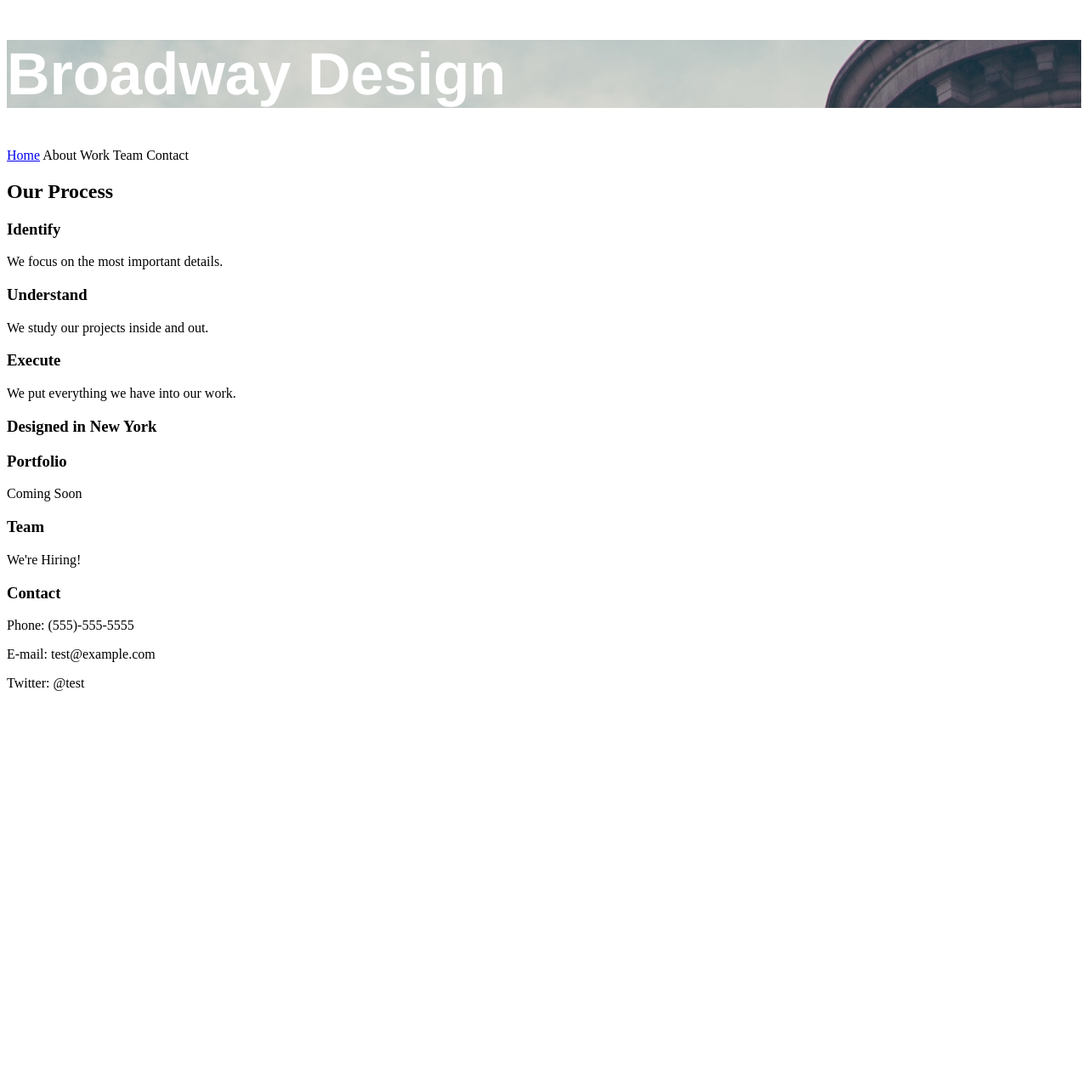
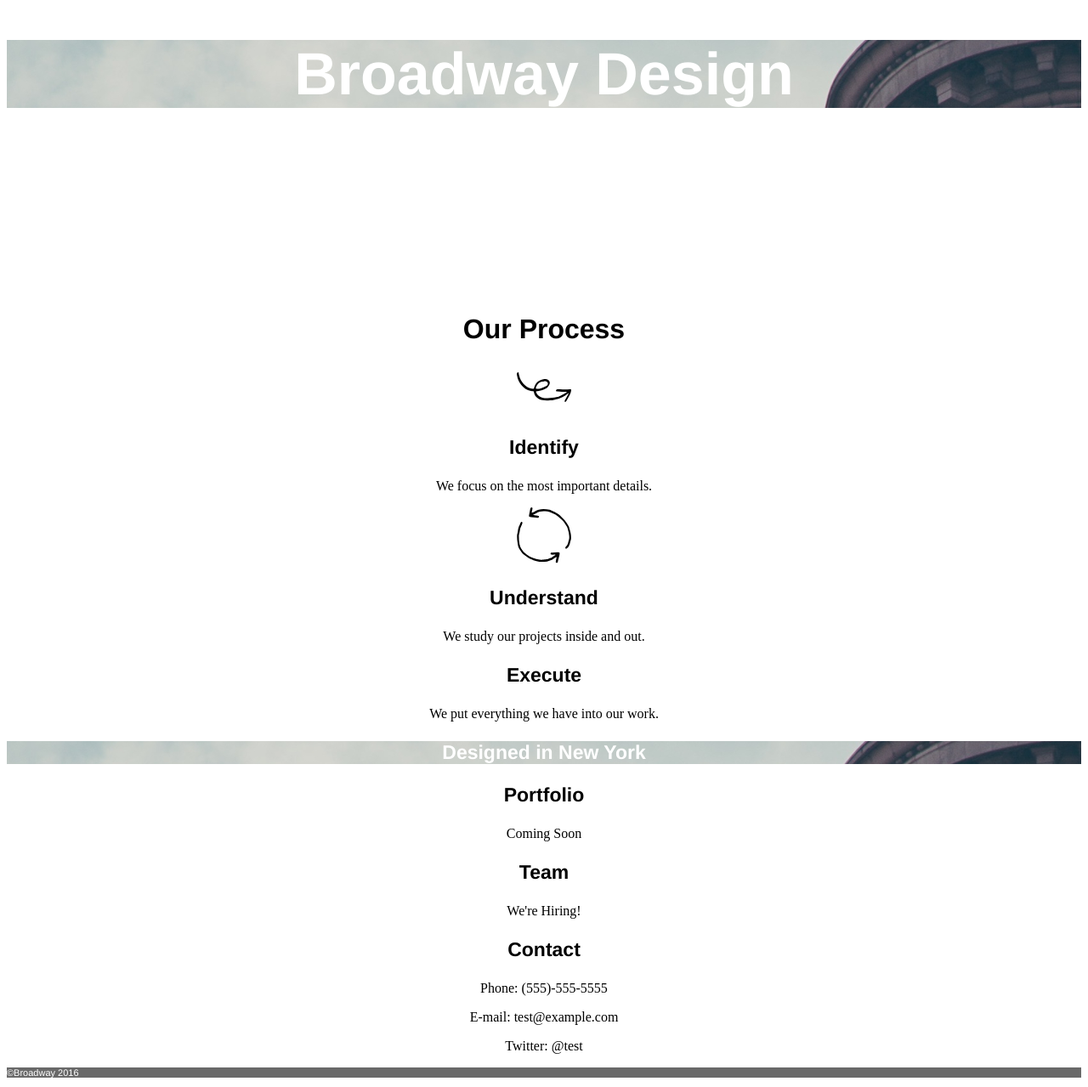
Before and after one commit to dimitri24/Bdesign, a plain HTML site: page index.html in a window 1280 px wide. Shown: the whole page at 85% size. Before the commit the page ends 829 px from the top, so only its background shows below. Drawn offline with Linux system fonts and the light colour scheme; files that its build step writes are made by us from their sources; files whose address does not match are found by name.

Commit message:
Background-img Needs Fixing

```diff
--- a/index.html
+++ b/index.html
@@ -9,23 +9,38 @@ type="text/css" rel="stylesheet">
 
   <body>
 
+    <h1>Broadway Design</h1>
+<!--Finish nav element and link to corresponding sections on page, Expand Banner-->
+    <nav>
+      <p><a href="./index.html">Home</a></p>
+      <p><a href="./index.html">About</a></p>
+      <p><a href="./index.html">Work</a></p>
+      <p><a href="./index.html">Team</a></p>
+      <p><a href="./index.html">Contact</a></p>
+    </nav>
 
-    <h1>Broadway Design</h1>
-      <a href="./index.html">Home</a>
-      <a>About</a>
-      <a>Work</a>
-      <a>Team</a>
-      <a>Contact</a>
 
     <h2>Our Process<h2>
+      <p class="img">
+        <img src="/Users/Dimitrios/Desktop/Bdesign/resources/images/identify.svg">
+      </p>
       <h3>Identify</h3>
         <p>We focus on the most important details.</p>
+
+      <p class="img">
+        <img src="/Users/Dimitrios/Desktop/Bdesign/resources/images/understand.svg">
+      </p>
       <h3>Understand</h3>
         <p>We study our projects inside and out.</p>
+
+      <p class="img>"
+        <img src="/Users/Dimitrios/Desktop/Bdesign/resources/images/executive.svg">
+      </p>
       <h3>Execute</h3>
         <p>We put everything we have into our work.</p>
 
-    <h3>Designed in New York</h3>
+
+    <h3 class="background">Designed in New York</h3>
       <h3>Portfolio</h3>
         <p>Coming Soon</p>
       <h3>Team</h3>
@@ -34,5 +49,7 @@ type="text/css" rel="stylesheet">
         <p>Phone: (555)-555-5555</p>
         <p>E-mail: test@example.com</p>
         <p>Twitter: @test</p>
+
+    <p class="footer">&copy;Broadway 2016</p>
   </body>
 </html>
--- a/resources/css/style.css
+++ b/resources/css/style.css
@@ -1,3 +1,7 @@
+body {
+  text-align: center;
+}
+
 h1 {
   font-family: Helvetica;
   font-size: 70px;
@@ -5,3 +9,34 @@ h1 {
   color: white;
   background-image: url("/Users/Dimitrios/Desktop/Bdesign/resources/images/the-flatiron-building.png");
 }
+
+a {
+  font-family: Helvetica;
+  font-size: 18px;
+  color: white;
+}
+
+h2 {
+  font-family: Helvetica;
+  font-size: 32px;
+  font-weight: bold;
+}
+
+h3 {
+  font-family: Helvetica;
+  font-size: 23px;
+  font-weight: bold;
+}
+
+.background {
+  color: white;
+  background-image: url("/Users/Dimitrios/Desktop/Bdesign/resources/images/the-flatiron-building.png");
+}
+
+.footer {
+  text-align: left;
+  font-family: Helvetica;
+  font-size: 11px;
+  color: white;
+  background-color: dimgray;
+}
```
